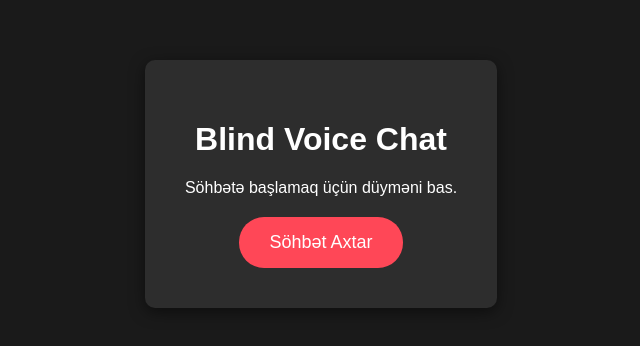
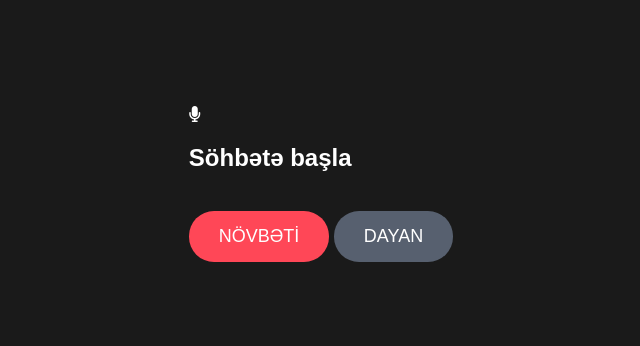
Before and after one commit to faridmustafaofficial/blind-chat, a website: page public/index.html in a window 1280 px wide. Shown: the part 216-562 px from the top of the page, without its empty margins (319-959 px from the left). Drawn offline with nearby package versions, Linux system fonts and the light colour scheme; no server answers.

Commit message:
Update index.html

```diff
--- a/public/index.html
+++ b/public/index.html
@@ -3,14 +3,24 @@
 <head>
     <meta charset="UTF-8">
     <meta name="viewport" content="width=device-width, initial-scale=1.0">
-    <title>Anonim Səsli Söhbət</title>
+    <title>Blind Voice Chat</title>
+    <link rel="stylesheet" href="https://cdnjs.cloudflare.com/ajax/libs/font-awesome/6.4.0/css/all.min.css">
     <link rel="stylesheet" href="style.css">
 </head>
 <body>
-    <div class="container">
-        <h1>Blind Voice Chat</h1>
-        <div id="status">Söhbətə başlamaq üçün düyməni bas.</div>
-        <button id="startBtn">Söhbət Axtar</button>
+    <div class="main-container">
+        <div class="voice-card">
+            <div class="mic-wrapper">
+                <div class="mic-pulse"></div>
+                <i class="fa-solid fa-microphone mic-icon"></i>
+            </div>
+            <h2 id="status-text">Söhbətə başla</h2>
+        </div>
+
+        <div class="controls">
+            <button id="nextBtn" class="btn btn-next">NÖVBƏTİ</button>
+            <button id="stopBtn" class="btn btn-stop" disabled>DAYAN</button>
+        </div>
 
         <audio id="remoteAudio" autoplay></audio>
     </div>
```
